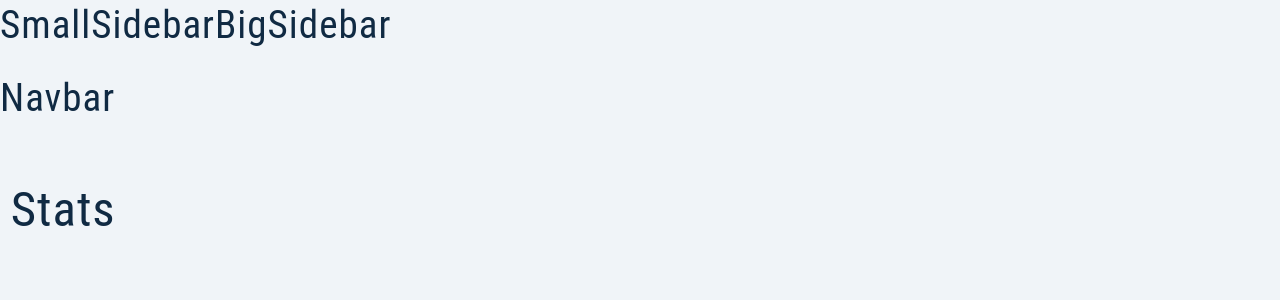
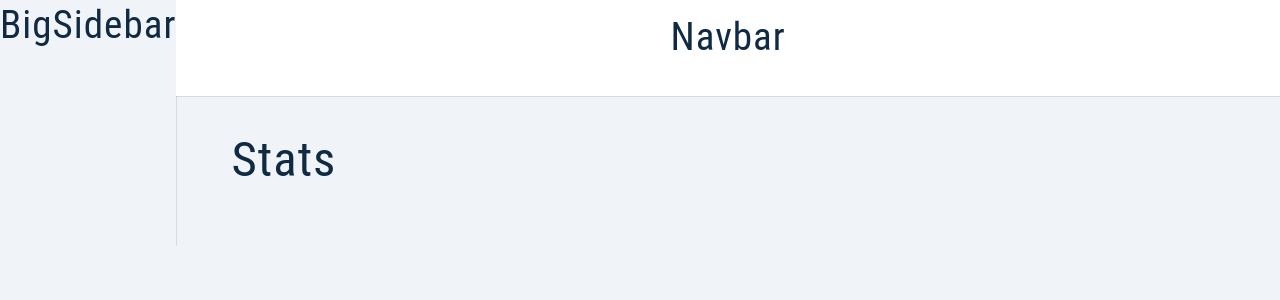
Before and after one commit to musaHaruna/Jobster-App, a React (Create React App) app: page / in a window 1280 px wide. Shown: the top 300 px of the page. Built offline with nearby package versions, Linux system fonts and the light colour scheme.

Commit message:
shared-layout-styles

```diff
--- a/src/components/BigSidebar.js
+++ b/src/components/BigSidebar.js
@@ -1,4 +1,10 @@
+import Wrapper from '../assets/wrappers/BigSidebar';
+
 const BigSidebar = () => {
-  return <h2>BigSidebar</h2>;
+  return (
+    <Wrapper>
+      <h2>BigSidebar</h2>
+    </Wrapper>
+  );
 };
 export default BigSidebar;
--- a/src/components/Navbar.js
+++ b/src/components/Navbar.js
@@ -1,4 +1,9 @@
+import Wrapper from '../assets/wrappers/Navbar';
 const Navbar = () => {
-  return <h2>Navbar</h2>;
+  return (
+    <Wrapper>
+      <h2>Navbar</h2>
+    </Wrapper>
+  );
 };
 export default Navbar;
--- a/src/components/SmallSidebar.js
+++ b/src/components/SmallSidebar.js
@@ -1,4 +1,10 @@
+import Wrapper from '../assets/wrappers/SmallSidebar';
+
 const SmallSidebar = () => {
-  return <h2>SmallSidebar</h2>;
+  return (
+    <Wrapper>
+      <h2>SmallSidebar</h2>
+    </Wrapper>
+  );
 };
 export default SmallSidebar;
```
